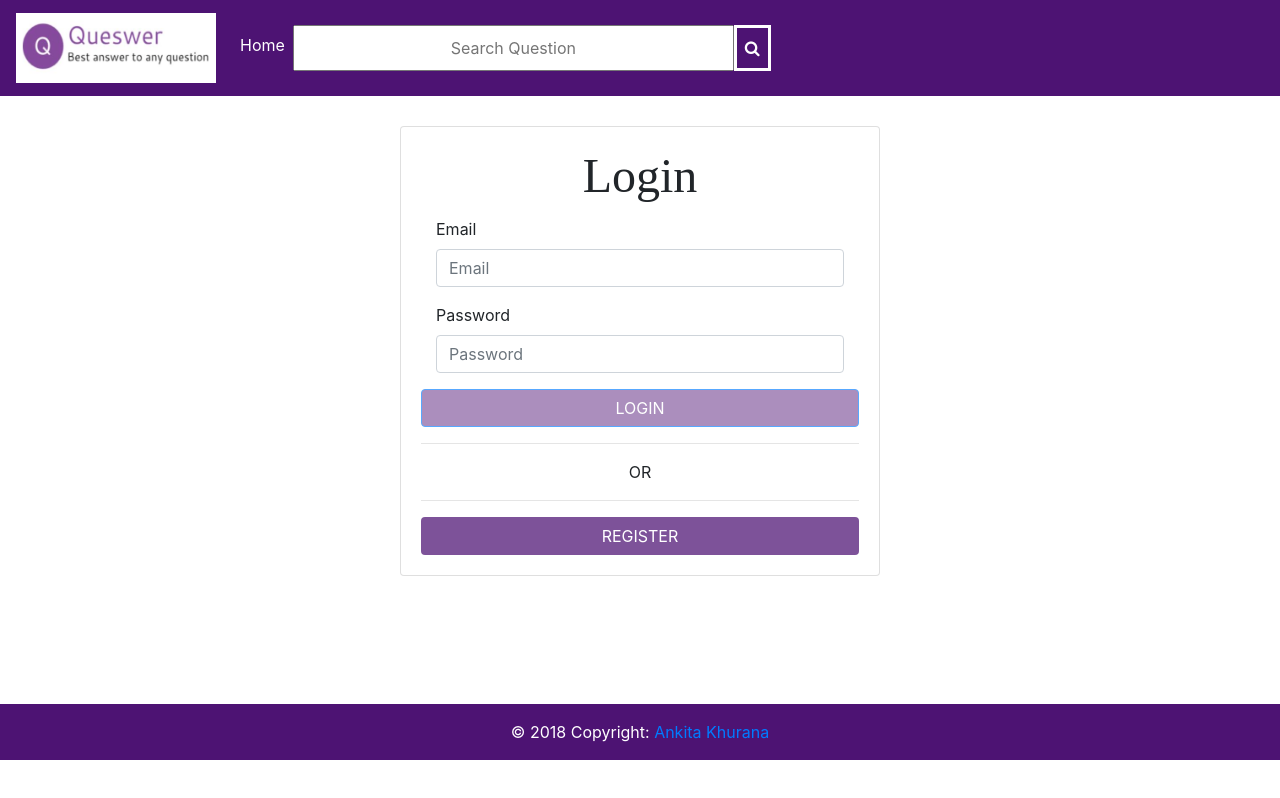
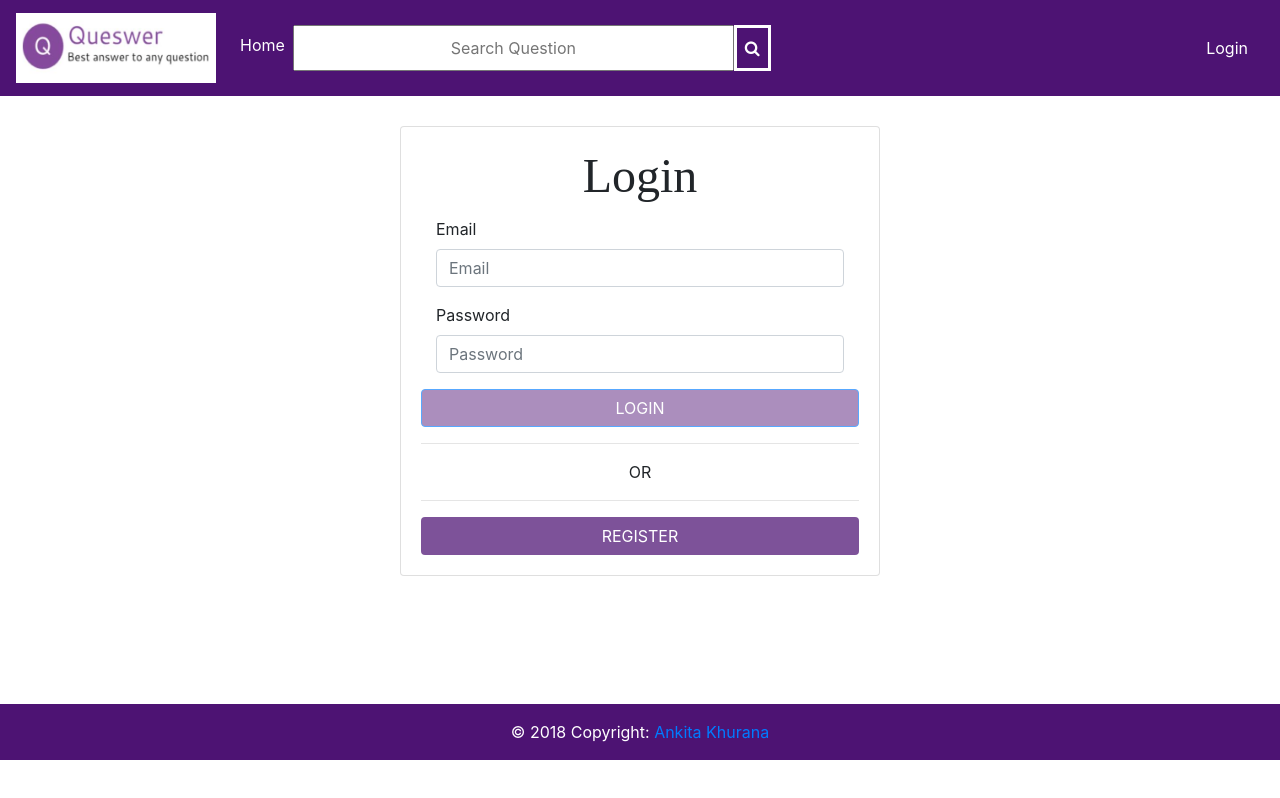
Before and after one commit to AnkitaKhurana/Queswer_Angular, an Angular app: page /login in a window 1280 px wide. Built offline with nearby package versions, Linux system fonts and the light colour scheme.

Commit message:
Login Button

```diff
--- /dev/null
+++ b/src/app/shared/components/logged-out/logged-out.component.css
@@ -0,0 +1,4 @@
+a{
+    color: white !important;
+    cursor: pointer;
+}
--- /dev/null
+++ b/src/app/shared/components/logged-out/logged-out.component.html
@@ -0,0 +1,3 @@
+<div class="collapse navbar-collapse" id="navbarSupportedContent">
+  <a class="nav-link" routerLink="login"> Login <span class="sr-only">(current)</span></a>
+</div>
--- /dev/null
+++ b/src/app/shared/components/logged-out/logged-out.component.ts
@@ -0,0 +1,15 @@
+import { Component, OnInit } from '@angular/core';
+
+@Component({
+  selector: 'app-logged-out',
+  templateUrl: './logged-out.component.html',
+  styleUrls: ['./logged-out.component.css']
+})
+export class LoggedOutComponent implements OnInit {
+
+  constructor() { }
+
+  ngOnInit() {
+  }
+
+}
--- a/src/app/shared/components/navbar/navbar.component.html
+++ b/src/app/shared/components/navbar/navbar.component.html
@@ -19,5 +19,7 @@
       </li>
     </ul>
     <app-logged-in *ngIf="loggedIn"></app-logged-in>
+    <app-logged-out *ngIf="!loggedIn"></app-logged-out>
+
   </div>
 </nav>
--- a/src/app/user/login/login.component.ts
+++ b/src/app/user/login/login.component.ts
@@ -20,11 +20,17 @@ export class LoginComponent implements OnInit {
 
   login(): void {
     this.userService.login(this.form.value).subscribe(user => {
+      console.log(this.returnUrl)
       if (this.returnUrl != null) {
-        this.router.navigateByUrl(this.returnUrl.split('/')[1])
+        this.router.navigate([this.returnUrl]).then(value => {
+          if (value == false) {
+            this.router.navigateByUrl('/home')
+          }
+        })
       }
-      else
+      else {
         this.router.navigateByUrl('/home')
+      }
     },
       error => {
         this.responseError = JSON.parse(error._body);
```
Also changed, not shown: src/app/app.module.ts (+21 -4 lines).
